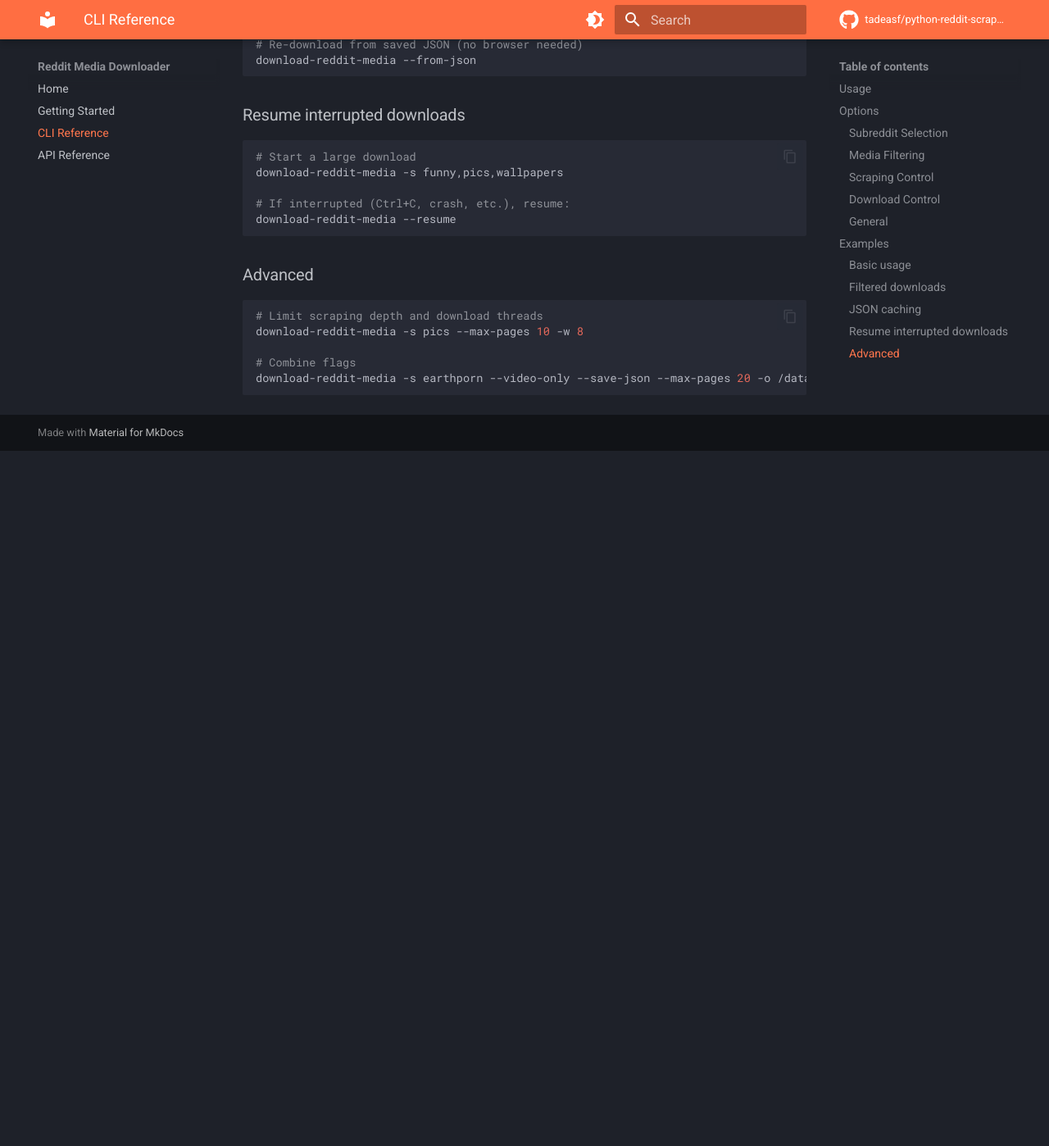
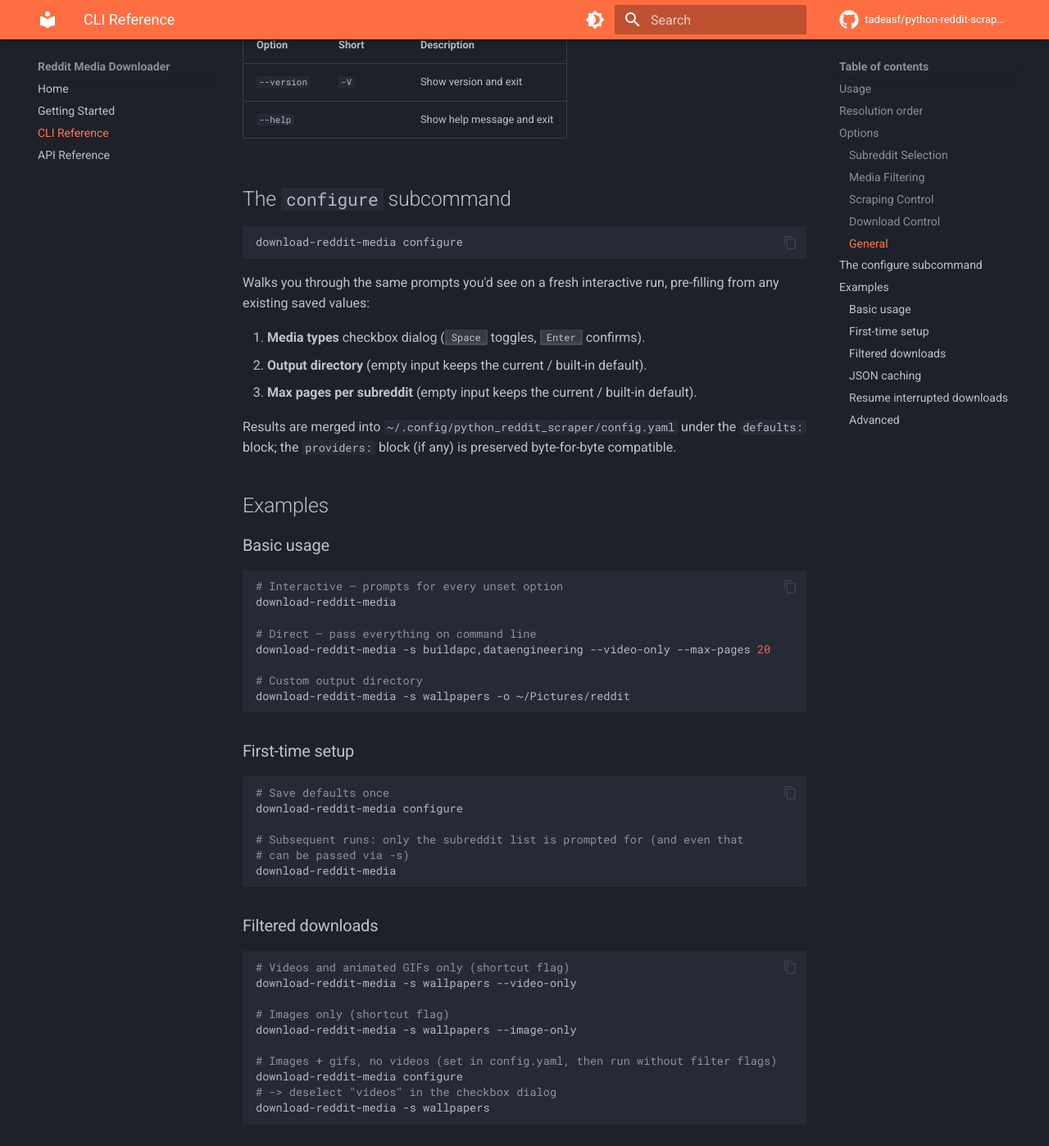
Before and after one commit to tadeasf/python-reddit-scraper, an MkDocs documentation site: the page built from docs/cli-reference.md, in a window 1280 px wide and 1400 px high, scrolled down 2331 px. Shown: the whole window at 82% size. Built offline with MkDocs 1.6.1 and Material for MkDocs 9.7.7, drawn with Linux system fonts in a browser that asks for light colours; comment, search, counter and statistics services are not loaded; before the commit the page ends 2881 px from its top, so only the background shows below that; some of the changed text lies outside the part shown.

Commit message:
feat: enhance documentation and CLI with interactive setup, persistent defaults, and multi-provider proxy support

````diff
--- a/docs/cli-reference.md
+++ b/docs/cli-reference.md
@@ -5,10 +5,25 @@
 ```bash
 # Development (uv)
 uv run download-reddit-media [OPTIONS]
+uv run download-reddit-media configure
 
 # Global install
 download-reddit-media [OPTIONS]
+download-reddit-media configure
 ```
+
+Two entry points:
+
+- **`download-reddit-media [OPTIONS]`** — the download command (default, zero-arg invocation works too).
+- **`download-reddit-media configure`** — interactive wizard that saves defaults into `~/.config/python_reddit_scraper/config.yaml`.
+
+## Resolution order
+
+For every tunable option, the first rule that matches wins:
+
+1. Explicit CLI flag.
+2. `defaults:` block in `~/.config/python_reddit_scraper/config.yaml`.
+3. Interactive prompt (requires a TTY).
 
 ## Options
 
@@ -23,56 +38,91 @@ download-reddit-media [OPTIONS]
 
 | Option | Default | Description |
 |--------|---------|-------------|
-| `--video-only` | `false` | Download only videos and GIFs/animations |
-| `--image-only` | `false` | Download only images (JPG, PNG, WebP) |
+| `--video-only` | `false` | Download only videos and GIFs/animations (shortcut for `media_types: [videos, gifs]`) |
+| `--image-only` | `false` | Download only images (shortcut for `media_types: [images]`) |
 
 !!! warning
     `--video-only` and `--image-only` are mutually exclusive.
+
+!!! tip "Pick arbitrary combinations"
+    The shortcut flags cover the three common cases. For a custom mix (e.g. images + gifs, videos only without gifs), either answer the interactive checkbox dialog or set `defaults.media_types` in `config.yaml` and omit the shortcut flags.
 
 ### Scraping Control
 
 | Option | Default | Description |
 |--------|---------|-------------|
-| `--max-pages` | `50` | Max pages per subreddit (100 posts/page, so 50 = ~5000 posts) |
+| `--max-pages` | _(config.yaml → prompt → `50`)_ | Max pages per subreddit (100 posts/page, so 50 ≈ 5000 posts) |
 | `--save-json` | `false` | Save scraped JSON to `./input/{subreddit}/` for later reuse |
+| `--scrape-workers` / `-sw` | `cpu_count // 2` | Max parallel Camoufox scraper processes |
 
 ### Download Control
 
 | Option | Short | Default | Description |
 |--------|-------|---------|-------------|
-| `--output-dir` | `-o` | `./redditdownloads` | Base directory for downloaded files (timestamped subdirectory created inside) |
+| `--output-dir` | `-o` | _(config.yaml → prompt → `./redditdownloads`)_ | Base directory for downloaded files (timestamped subdirectory created inside) |
 | `--workers` | `-w` | `16` | Number of parallel download threads |
 | `--resume` | | `false` | Resume the most recent interrupted download session |
 
 ### General
 
-| Option | Description |
-|--------|-------------|
-| `--help` | Show help message and exit |
+| Option | Short | Description |
+|--------|-------|-------------|
+| `--version` | `-V` | Show version and exit |
+| `--help` | | Show help message and exit |
+
+## The `configure` subcommand
+
+```bash
+download-reddit-media configure
+```
+
+Walks you through the same prompts you'd see on a fresh interactive run, pre-filling from any existing saved values:
+
+1. **Media types** checkbox dialog (<kbd>Space</kbd> toggles, <kbd>Enter</kbd> confirms).
+2. **Output directory** (empty input keeps the current / built-in default).
+3. **Max pages per subreddit** (empty input keeps the current / built-in default).
+
+Results are merged into `~/.config/python_reddit_scraper/config.yaml` under the `defaults:` block; the `providers:` block (if any) is preserved byte-for-byte compatible.
 
 ## Examples
 
 ### Basic usage
 
 ```bash
-# Interactive — prompts for subreddit names
+# Interactive — prompts for every unset option
 download-reddit-media
 
-# Direct — pass subreddits on command line
-download-reddit-media -s buildapc,dataengineering
+# Direct — pass everything on command line
+download-reddit-media -s buildapc,dataengineering --video-only --max-pages 20
 
 # Custom output directory
 download-reddit-media -s wallpapers -o ~/Pictures/reddit
 ```
 
+### First-time setup
+
+```bash
+# Save defaults once
+download-reddit-media configure
+
+# Subsequent runs: only the subreddit list is prompted for (and even that
+# can be passed via -s)
+download-reddit-media
+```
+
 ### Filtered downloads
 
 ```bash
-# Videos and animated GIFs only
+# Videos and animated GIFs only (shortcut flag)
 download-reddit-media -s wallpapers --video-only
 
-# Images only (JPG, PNG, WebP)
+# Images only (shortcut flag)
 download-reddit-media -s wallpapers --image-only
+
+# Images + gifs, no videos (set in config.yaml, then run without filter flags)
+download-reddit-media configure
+# -> deselect "videos" in the checkbox dialog
+download-reddit-media -s wallpapers
 ```
 
 ### JSON caching
@@ -95,6 +145,8 @@ download-reddit-media -s funny,pics,wallpapers
 download-reddit-media --resume
 ```
 
+State files live in `.scraper-state/` next to the output directory and carry both the subreddit queue and the chosen media-type filter, so resumes pick up exactly where they left off.
+
 ### Advanced
 
 ```bash
````
Also changed, not shown: README.md (+79 -15 lines), docs/api-reference.md (+18 -0 lines), docs/getting-started.md (+58 -8 lines), docs/index.md (+8 -3 lines), 1 other file.
